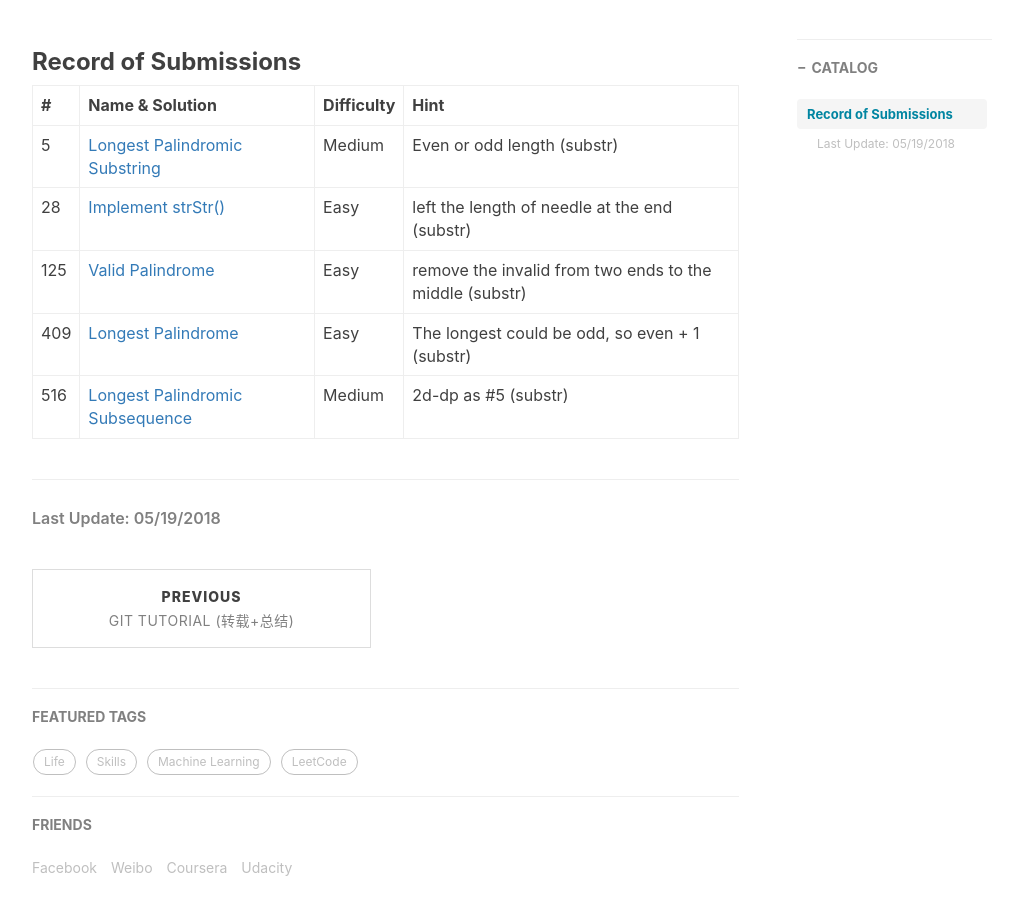
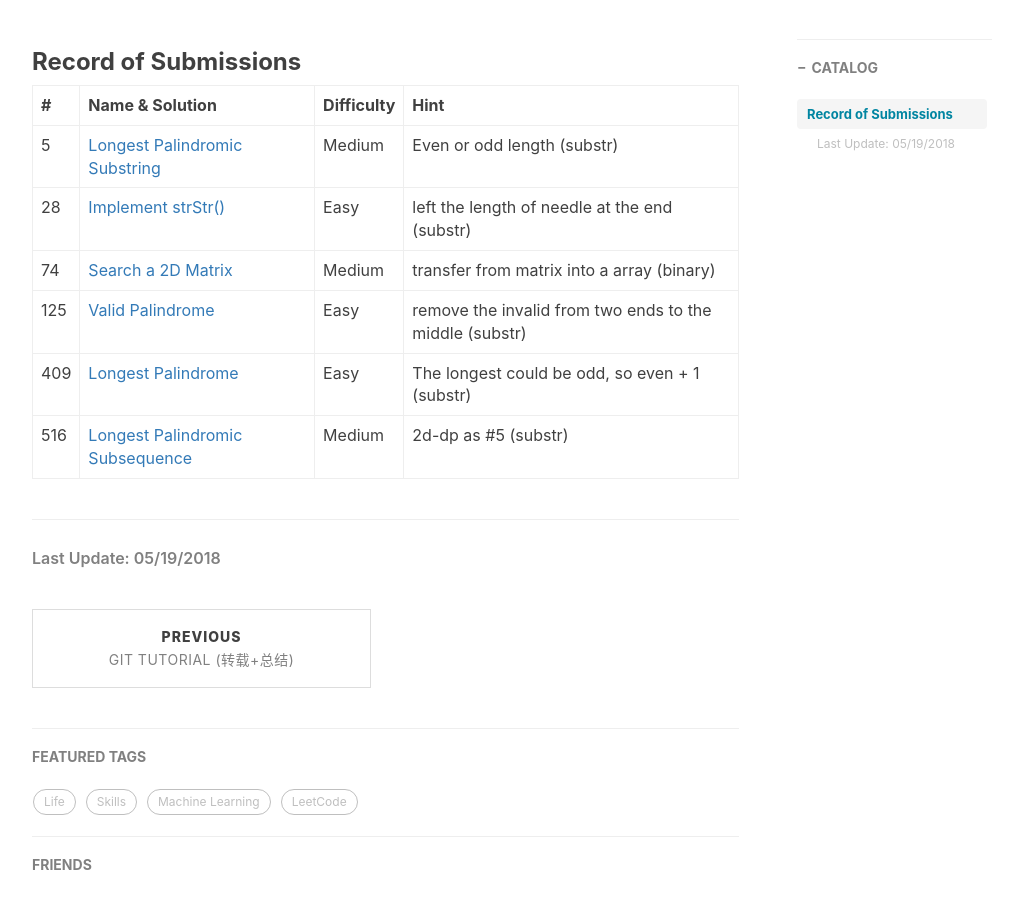
Before and after one commit to ly16/ly16.github.io, a Jekyll site: the page built from _posts/2018-05-18-leetcode-record-round1.md, in a window 1280 px wide and 900 px high, scrolled down 524 px. Shown: the whole window, without its empty margins (233-1256 px from the left). Built offline with Jekyll 4.4.1, drawn with Linux system fonts in a browser that asks for light colours; nearby versions of some CDN libraries; comment, search, counter and statistics services are not loaded.

Commit message:
Update 2018-05-18-leetcode-record-round1.md

```diff
--- a/_posts/2018-05-18-leetcode-record-round1.md
+++ b/_posts/2018-05-18-leetcode-record-round1.md
@@ -17,6 +17,7 @@ tags:
 | ---------- | --- |---|---|
 |5|[Longest Palindromic Substring](https://github.com/ly16/LC-Practice/blob/master/Longest%20Palindromic%20Substring.java)|Medium|Even or odd length (substr)|
 |28|[Implement strStr()](https://github.com/ly16/LC-Practice/blob/master/Determine%20If%20One%20String%20Is%20Another's%20Substring.java)|Easy|left the length of needle at the end (substr)|
+|74|[Search a 2D Matrix](https://github.com/ly16/LC-Practice/blob/master/Search%20a%202D%20Matrix.java)|Medium|transfer from matrix into a array (binary)|
 |125|[Valid Palindrome](https://github.com/ly16/LC-Practice/blob/master/Valid%20palindrome.java)|Easy|remove the invalid from two ends to the middle (substr)|
 |409|[Longest Palindrome](https://github.com/ly16/LC-Practice/blob/master/Longest%20Palindrome.java)|Easy|The longest could be odd, so even + 1 (substr)|
 |516|[Longest Palindromic Subsequence](https://github.com/ly16/LC-Practice/blob/master/Longest%20Palindromic%20Subsequence.java)|Medium|2d-dp as #5 (substr)|
```
